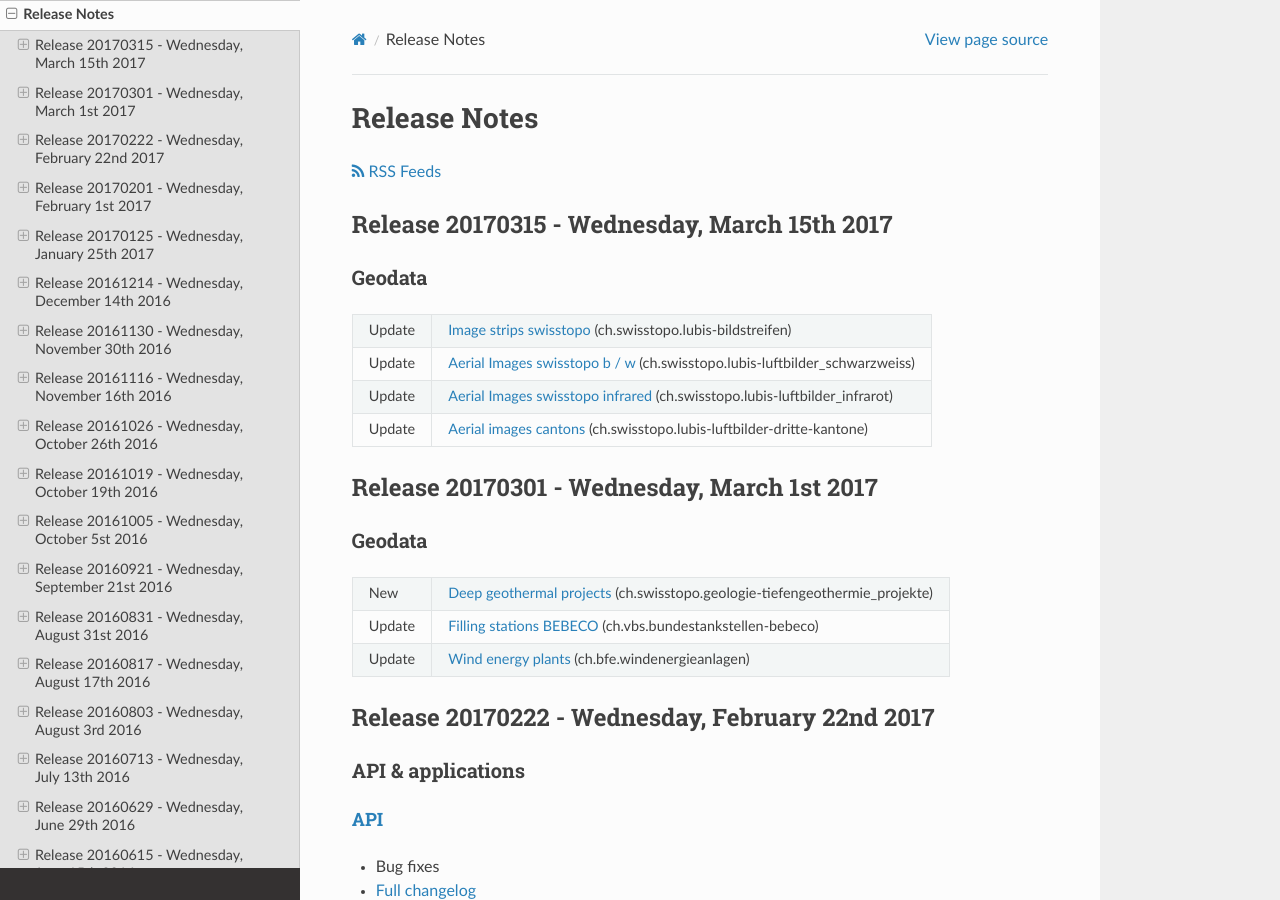
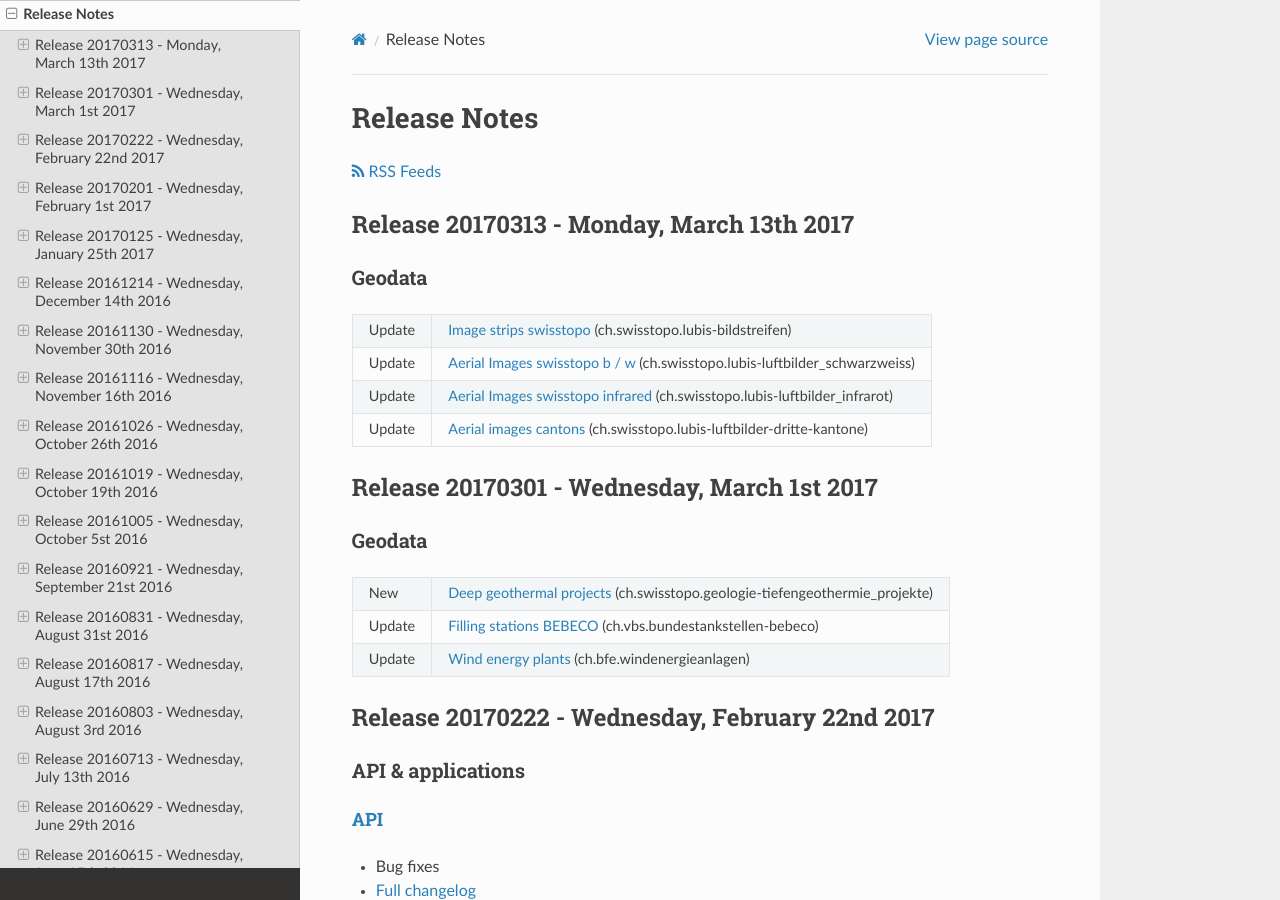
Before and after one commit to swisstopo-test/doc-chsdi3, a Sphinx documentation site: the page built from source/releasenotes/index.rst, in a window 1280 px wide and 900 px high. Built offline with Sphinx 7.4.7 and the Read the Docs theme 2.0.0, drawn with Linux system fonts in a browser that asks for light colours.

Commit message:
deploy is on monday

```diff
--- a/source/releasenotes/index.rst
+++ b/source/releasenotes/index.rst
@@ -15,10 +15,10 @@ Release Notes
     <p><a class="reference external" href="rss2.xml"> <i class="fa fa-rss"> RSS Feeds </i></a></p>
 
 
-.. _releasenotes_20170315:
+.. _releasenotes_20170313:
    *******
 
-Release 20170315 - Wednesday, March 15th 2017
+Release 20170313 - Monday, March 13th 2017
 ------------------------------------------------
 
 Geodata
```
